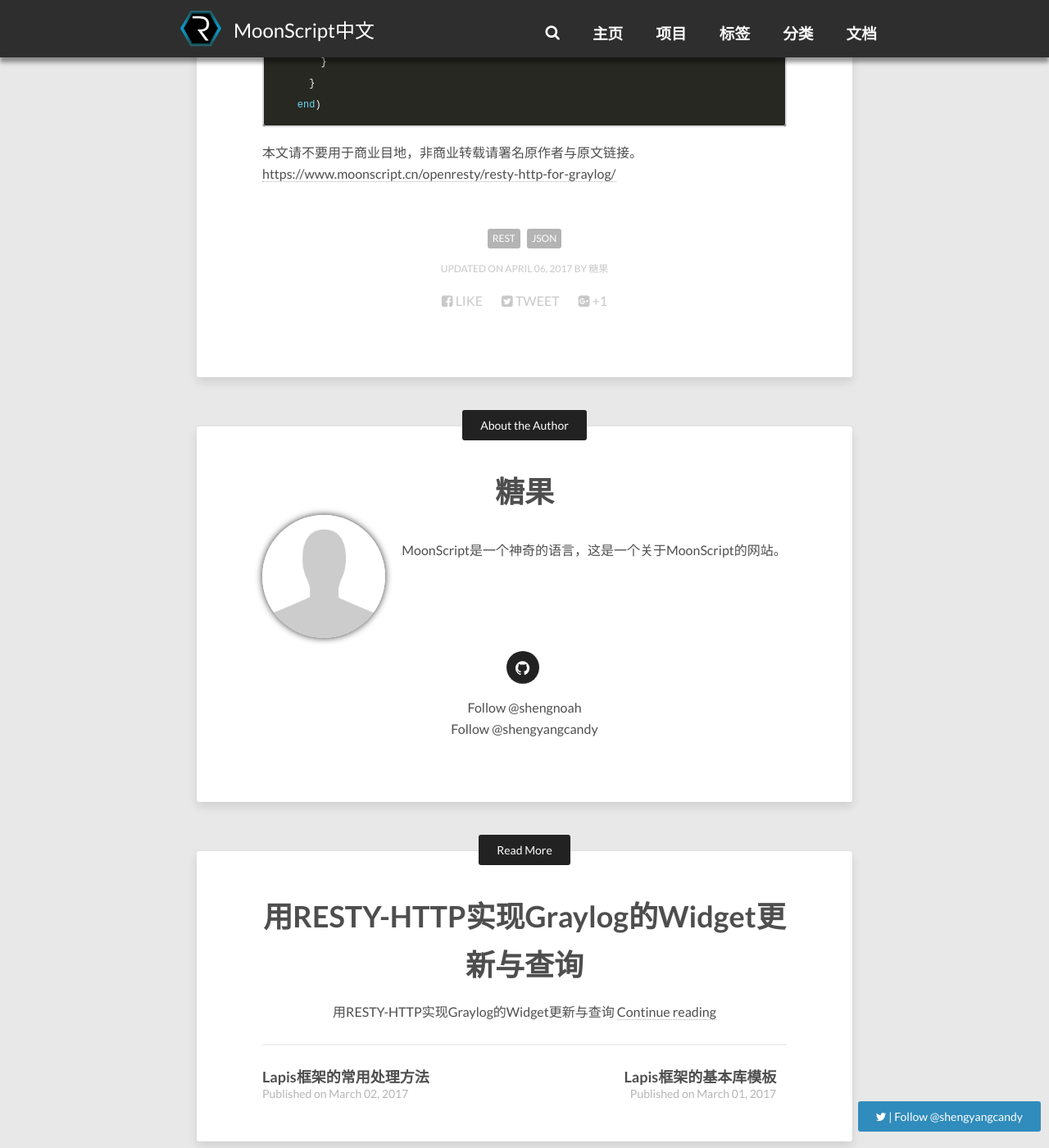
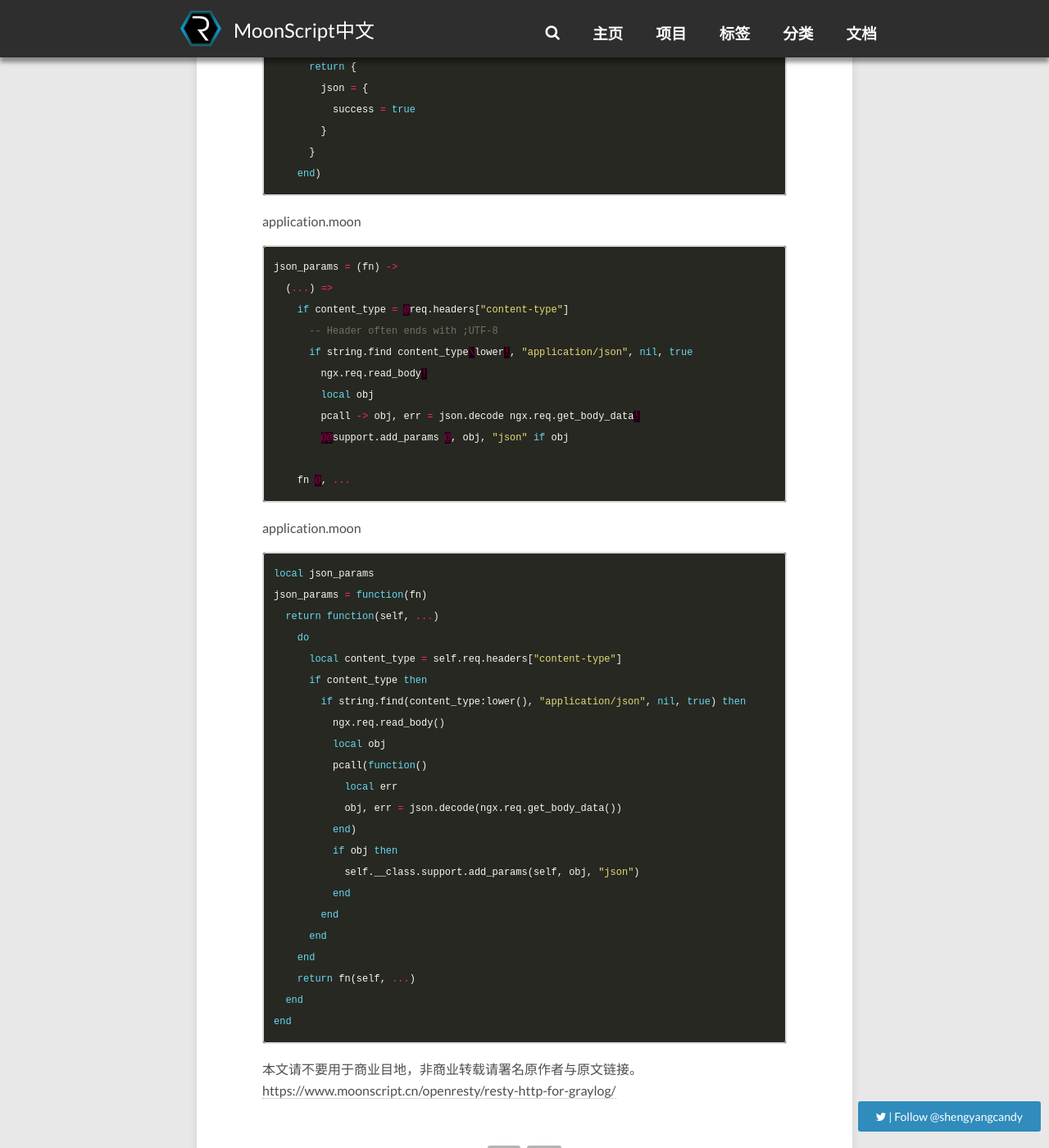
Before and after one commit to shengnoah/moonscript.cn, a Jekyll site: the page built from _posts/2017-04-06-one-rest-one-json.md, in a window 1280 px wide and 1400 px high, scrolled down 1038 px. Shown: the whole window at 82% size. Built offline with Jekyll 4.4.1, drawn with Linux system fonts in a browser that asks for light colours; nearby versions of some CDN libraries; comment, search, counter and statistics services are not loaded.

Commit message:
Lapis如何处理JSON

````diff
--- a/_posts/2017-04-06-one-rest-one-json.md
+++ b/_posts/2017-04-06-one-rest-one-json.md
@@ -9,6 +9,8 @@ categories: [Lapis]
 
 作者：糖果
 
+
+app.moon
 
 ```lua
 import json_params from require "lapis.application"
@@ -40,6 +43,52 @@ class App extends lapis.Application
 ```
 
 
+application.moon
+
+```lua
+json_params = (fn) ->
+  (...) =>
+    if content_type = @req.headers["content-type"]
+      -- Header often ends with ;UTF-8
+      if string.find content_type\lower!, "application/json", nil, true
+        ngx.req.read_body!
+        local obj
+        pcall -> obj, err = json.decode ngx.req.get_body_data!
+        @@support.add_params @, obj, "json" if obj
+
+    fn @, ...
+```
+
+application.moon
+
+```lua
+local json_params
+json_params = function(fn)
+  return function(self, ...)
+    do
+      local content_type = self.req.headers["content-type"]
+      if content_type then
+        if string.find(content_type:lower(), "application/json", nil, true) then
+          ngx.req.read_body()
+          local obj
+          pcall(function()
+            local err
+            obj, err = json.decode(ngx.req.get_body_data())
+          end)
+          if obj then
+            self.__class.support.add_params(self, obj, "json")
+          end
+        end
+      end
+    end
+    return fn(self, ...)
+  end
+end
+```
+
+
+
+
 
 本文请不要用于商业目地，非商业转载请署名原作者与原文链接。
 [https://www.moonscript.cn/openresty/resty-http-for-graylog/](https://www.moonscript.cn/openresty/resty-http-for-graylog/)
````
Also changed, not shown: other parts of _posts/2017-04-06-one-rest-one-json.md (+1 -0 lines).
